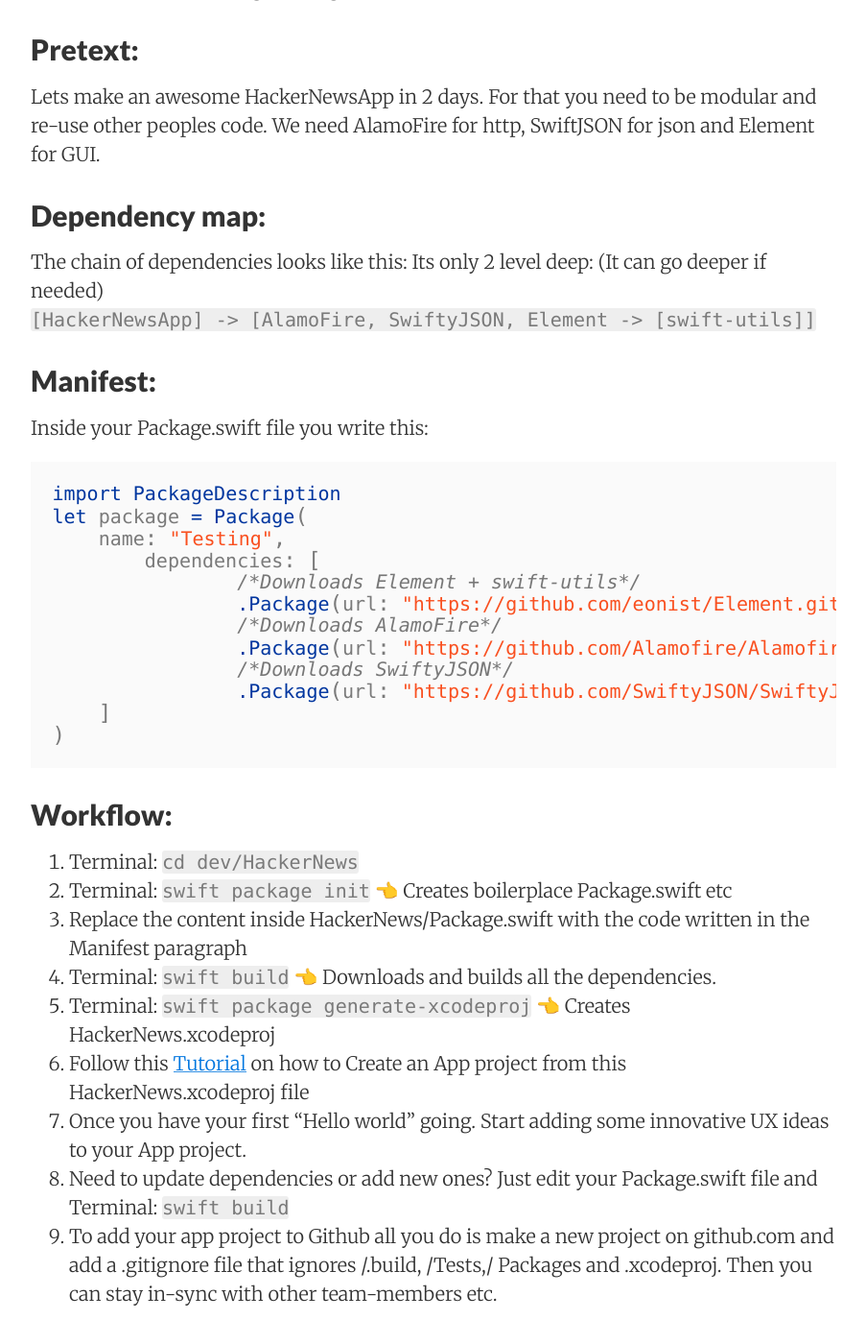
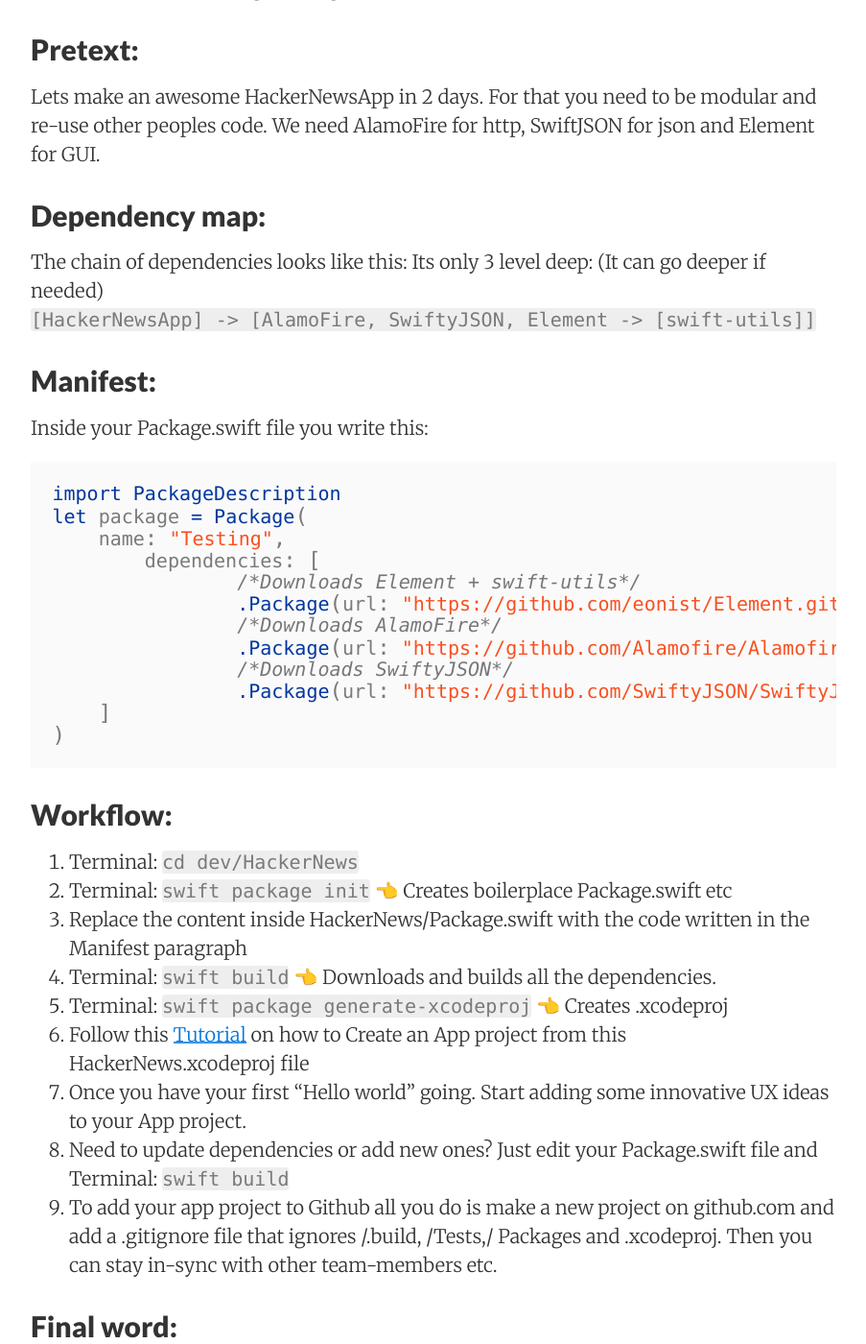
Before and after one commit to stylekit/stylekit.github.io, a Jekyll site: the page built from _posts/2017-02-06-SPM-and-nested-frameworks.md, in a window 1280 px wide and 1400 px high, scrolled down 379 px. Shown: the whole window at 96% size, without its empty margins (188-1091 px from the left). Built offline with Jekyll 4.4.1, drawn with Linux system fonts in a browser that asks for light colours; nearby versions of some CDN libraries; comment, search, counter and statistics services are not loaded.

Commit message:
Files modified: 1


Modified 1 file:
_posts/2017-02-06-SPM-and-nested-frameworks.md

```diff
--- a/_posts/2017-02-06-SPM-and-nested-frameworks.md
+++ b/_posts/2017-02-06-SPM-and-nested-frameworks.md
@@ -5,7 +5,7 @@
 Lets make an awesome HackerNewsApp in 2 days. For that you need to be modular and re-use other peoples code. We need AlamoFire for http, SwiftJSON for json and Element for GUI.
 
 ## Dependency map:
-The chain of dependencies looks like this: Its only 2 level deep: (It can go deeper if needed)
+The chain of dependencies looks like this: Its only 3 level deep: (It can go deeper if needed)
 ``[HackerNewsApp] -> [AlamoFire, SwiftyJSON, Element -> [swift-utils]]``
 
 ## Manifest:
@@ -33,7 +33,7 @@
 2. Terminal: ``swift package init`` 👈 Creates boilerplace Package.swift etc
 3. Replace the content inside HackerNews/Package.swift with the code written in the Manifest paragraph
 4. Terminal: ``swift build`` 👈 Downloads and builds all the dependencies.
-5. Terminal: ``swift package generate-xcodeproj`` 👈 Creates HackerNews.xcodeproj
+5. Terminal: ``swift package generate-xcodeproj`` 👈 Creates .xcodeproj
 6. Follow this [Tutorial](http://stylekit.org/blog/2017/02/05/Xcode-and-spm/)  on how to Create an App project from this HackerNews.xcodeproj file
 7. Once you have your first "Hello world" going. Start adding some innovative UX ideas to your App project.
 8. Need to update dependencies or add new ones? Just edit your Package.swift file and Terminal: ``swift build``
```
